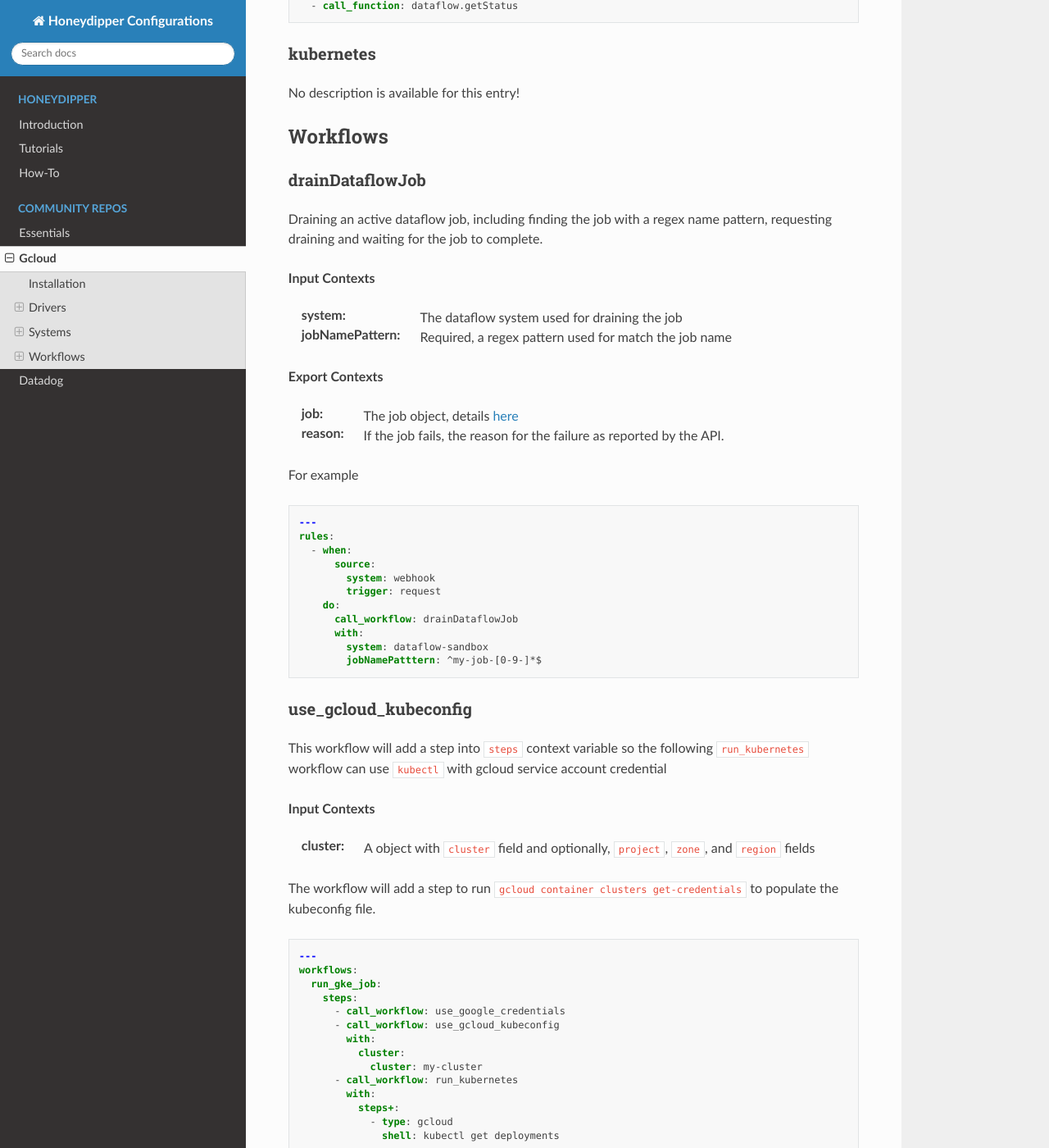
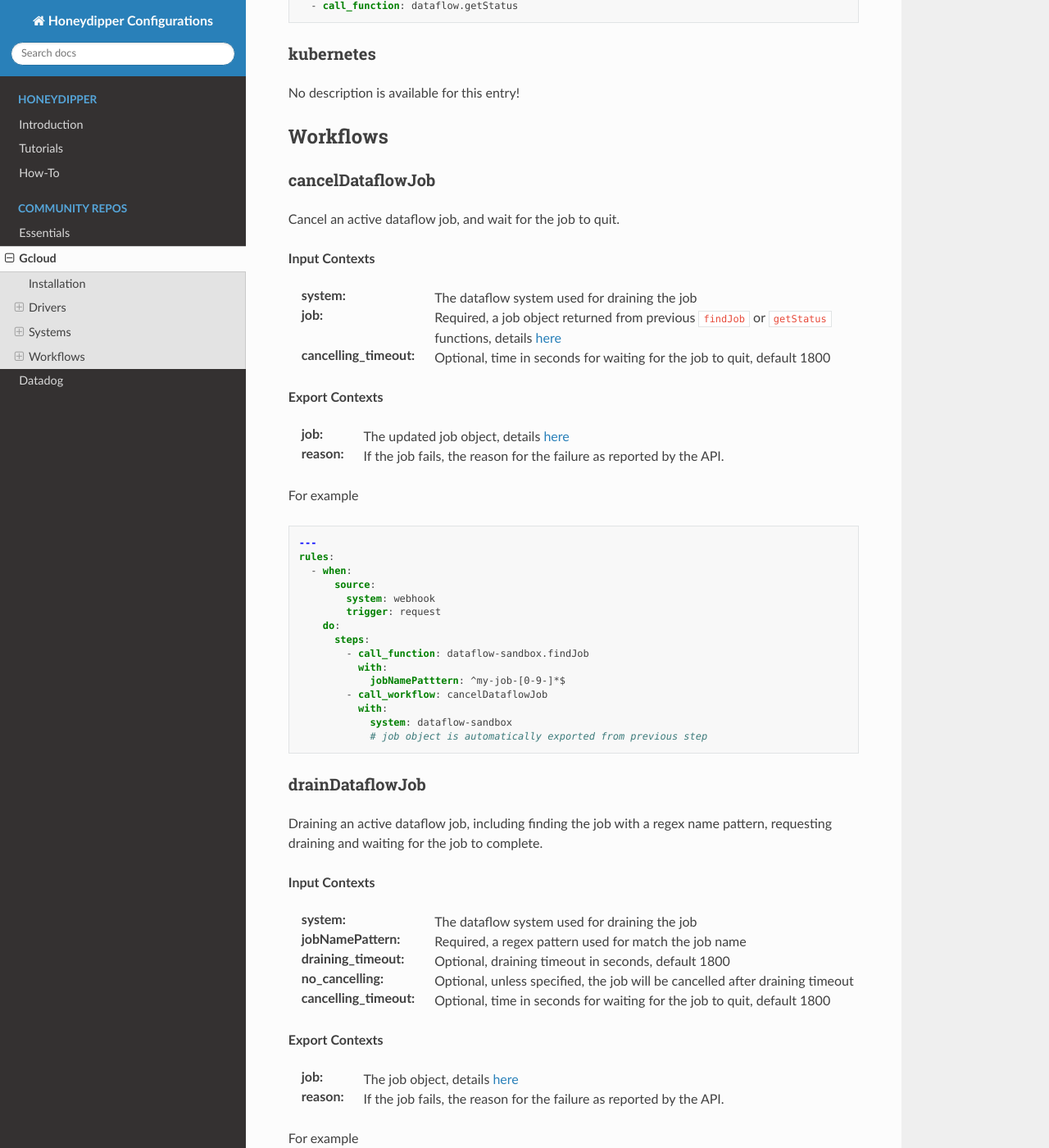
Before and after one commit to honeydipper/honeydipper-sphinx, a Sphinx documentation site: the page built from source/gcloud.rst, in a window 1280 px wide and 1400 px high, scrolled down 14873 px. Shown: the whole window at 82% size. Built offline with Sphinx 7.4.7 and the Read the Docs theme 2.0.0, drawn with Linux system fonts in a browser that asks for light colours.

Commit message:
docs: update version v2.7.0 manually

```diff
--- a/source/gcloud.rst
+++ b/source/gcloud.rst
@@ -825,6 +825,46 @@ No description is available for this entry!
 Workflows
 =========
 
+cancelDataflowJob
+-----------------
+
+Cancel an active dataflow job, and wait for the job to quit.
+
+**Input Contexts**
+
+:system: The dataflow system used for draining the job
+
+:job: Required, a job object returned from previous :code:`findJob` or :code:`getStatus` functions, details `here <https://pkg.go.dev/google.golang.org/api/dataflow/v1b3#Job>`_
+
+:cancelling_timeout: Optional, time in seconds for waiting for the job to quit, default 1800
+
+**Export Contexts**
+
+:job: The updated job object, details `here <https://pkg.go.dev/google.golang.org/api/dataflow/v1b3#Job>`_
+
+:reason: If the job fails, the reason for the failure as reported by the API.
+
+For example
+
+.. code-block:: yaml
+
+   ---
+   rules:
+     - when:
+         source:
+           system: webhook
+           trigger: request
+       do:
+         steps:
+           - call_function: dataflow-sandbox.findJob
+             with:
+               jobNamePatttern: ^my-job-[0-9-]*$
+           - call_workflow: cancelDataflowJob
+             with:
+               system: dataflow-sandbox
+               # job object is automatically exported from previous step
+
+
 drainDataflowJob
 ----------------
 
@@ -835,6 +875,12 @@ Draining an active dataflow job, including finding the job with a regex name pat
 :system: The dataflow system used for draining the job
 
 :jobNamePattern: Required, a regex pattern used for match the job name
+
+:draining_timeout: Optional, draining timeout in seconds, default 1800
+
+:no_cancelling: Optional, unless specified, the job will be cancelled after draining timeout
+
+:cancelling_timeout: Optional, time in seconds for waiting for the job to quit, default 1800
 
 **Export Contexts**
 
```
